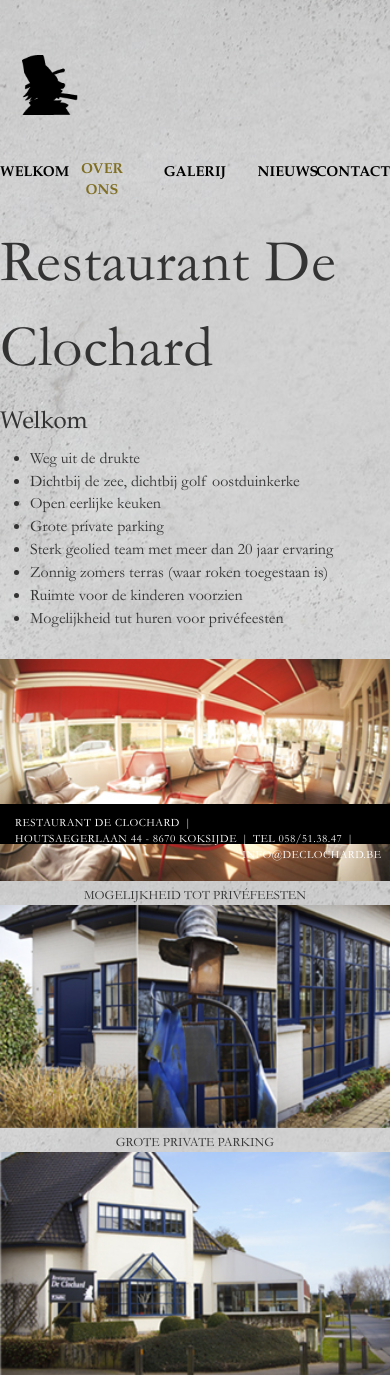
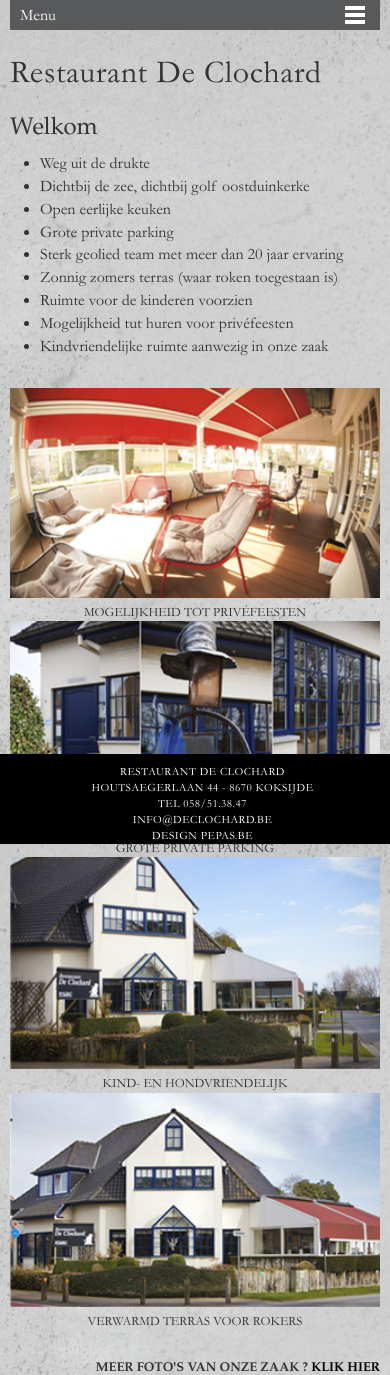
Before and after one commit to bflydesign/De-Clochard, a PHP site: page /over-ons in a window 390 px wide. Shown: the top 1375 px of the page. Run offline with PHP 8.4, Linux system fonts and the light colour scheme; some libraries are stand-ins or nearby versions.

Commit message:
responsive

```diff
--- a/css/master.css
+++ b/css/master.css
@@ -1,6 +1,7 @@
 @import "reset.css";
 @import "navigation.css";
 @import "form.css";
+@import "mediaquery.css";
 
 @font-face {
     font-family: 'Garamond';
@@ -28,9 +29,9 @@
 .font-medium {
     font-size: 1.2em;
 }
-.nopadding {
-    padding: 0 !important;
-    margin: 0 !important;
+div.nopadding {
+    padding: 0;
+    margin: 0;
 }
 .infolist {
     margin-left: 30px;
@@ -98,6 +99,10 @@
     height: 40px;
     background-color: #000000;
 }
+footer div.centered-footer ul {
+    display: block;
+    float: right;
+}
 footer ul {
     position: relative;
     top: 10px;
@@ -114,10 +119,12 @@
 }
 footer ul li:last-child {
     margin-right: 0;
-    text-align: right;
 }
 footer a {
     color: #ffffff;
+}
+footer address {
+    margin: 0;
 }
 article.newsitem span.title {
     font-size: 1.3em;
--- /dev/null
+++ b/css/mediaquery.css
@@ -0,0 +1,81 @@
+@media screen and (max-width: 640px) {
+    .container {
+        margin-left: 10px;
+        margin-right: 10px;
+        margin-top: 0 !important;
+    }
+    .site-title {
+        font-size: 2em !important;
+    }
+    nav {
+        position: relative;
+        top: 0;
+        margin-top: 0;
+        border-bottom: 0;
+    }
+    nav ul {
+        display: none;
+        height: auto;
+    }
+    nav ul li {
+        display: block;
+        padding: 5px 0;
+        background: rgba(255, 255, 255, 0.5);
+        float: none !important;
+        width: 100%;
+        border-left: none !important;
+        text-align: center !important;
+    }
+    nav ul li.toleft {
+        position: relative;
+        left: 0px;
+    }
+    nav ul li.toright {
+        position: relative;
+        left: 0px;
+    }
+    nav a#pull {
+        display: block;
+        color: #ffffff;
+        height: 30px;
+        line-height: 30px;
+        padding-left: 10px;
+        background-color: rgb(88, 89, 91);
+        width: 100%;
+        position: relative;
+    }
+    nav a#pull:after {
+        content:"";
+        background: url('nav-icon.png') no-repeat;
+        width: 30px;
+        height: 30px;
+        display: inline-block;
+        position: absolute;
+        right: 5px;
+        top: 5px;
+    }
+    .page-img {
+        display: none;
+    }
+    #imgGroup {
+        max-width: 100% !important;
+    }
+    .darkbox {
+        width: 100%;
+    }
+    .accent {
+        padding-left: 5px !important;
+        overflow: auto;
+    }
+    footer {
+        height: 90px !important;
+    }
+    footer ul li {
+        display: block;
+        width: 100%;
+        text-align: center;
+    }
+    main {
+        margin-bottom: 90px;
+    }
+}
--- a/css/navigation.css
+++ b/css/navigation.css
@@ -31,3 +31,6 @@
 nav ul li a.active {
     color: #806F23;
 }
+nav a#pull {
+    display: none;
+}
--- a/forms/contact.form.php
+++ b/forms/contact.form.php
@@ -15,8 +15,7 @@
 
     <?php if (!empty($error)) { ?>
         <div class="alert alert-danger">
-            <strong>Er heeft zich een fout voorgedaan bij het versturen van het formulier. Gelieve opnieuw te
-                proberen.</strong><br/>
+            <strong>Er heeft zich een fout voorgedaan bij het versturen van het formulier. Gelieve opnieuw te proberen.</strong><br/>
             <?php foreach ($error as $e) { ?>
                 * <?php print $e; ?>
             <?php } ?>
--- a/js/fbshare.js
+++ b/js/fbshare.js
@@ -20,7 +20,7 @@
         });
     });
 
-    $('a.sharebutton-page').click(function (e) {
+    $('div.fb-share-button').click(function (e) {
         e.preventDefault();
 
         var link = 'http://www.declochard.be';
--- a/models/authentication.class.php
+++ b/models/authentication.class.php
@@ -3,7 +3,7 @@
 {
     public static function login($username, $password)
     {
-        $user = User::byUserName($username);
+        $user = User::selectByUserName($username);
 
         if (!is_null($user)) {
             $userID = $user->getId();
@@ -209,7 +209,7 @@
 
     public static function checkCredentialsByLogin($login, $password_form)
     {
-        $user = User::byUserName($login);
+        $user = User::selectByUserName($login);
         if (!is_null($user)) {
             $password_db = $user->getPassword();
             $salt = $user->getSalt();
--- a/models/user.class.php
+++ b/models/user.class.php
@@ -156,7 +156,7 @@
         $this->email = $row['Email'];
     }
 
-    public static function byUserName($username) {
+    public static function selectByUserName($username) {
         $db = MysqliDb::giveNewDbConnection();
         $db->where('UserName', $username);
         $result = $db->getOne('tblUser', 'ID');
--- a/views/contact.view.php
+++ b/views/contact.view.php
@@ -1,3 +1,4 @@
+<main>
 <div class="row">
     <div class="col-lg-offset-2">
         <span class="site-title">Restaurant De Clochard</span>
@@ -6,3 +7,4 @@
         <?php include 'forms/contact.form.php'; ?>
     </div>
 </div>
+</main>
--- a/views/footer.view.php
+++ b/views/footer.view.php
@@ -1,15 +1,19 @@
-<div id="footer">
-    <ul id="credits">
-        <li><a href="/welkom">atelier vq</a></li>
-        <li>|</li>
-        <li><a href="/contact">ieperse steenweg 33 - 8630 veurne</a></li>
-        <li>|</li>
-        <li><a href="/contact">t. 058 59 42 99</a></li>
-        <li>|</li>
-        <li><a href="mailto:info@ateliervq.be">info@ateliervq.be</a> - <a href="//www.ateliervq.be">www.ateliervq.be</a></li>
-        <li>|</li>
-        <li><a href="https://www.facebook.com/ateliervq" target="_blank">facebook</a></li>
-        <li>|</li>
-        <li><a href="//www.pepaslifecreations.be" target="_blank">design pepas.be</a></li>
-    </ul>
-</div>
+<footer>
+    <div class="container">
+        <div class="row">
+            <div class="col-lg-12 nopadding centered-footer">
+                <ul>
+                    <li><a href="/welkom">restaurant de clochard</a></li>
+                    <li class="hidden-xs">|</li>
+                    <li><address>houtsaegerlaan 44 - 8670 koksijde</address></li>
+                    <li class="hidden-xs">|</li>
+                    <li>tel 058/51.38.47</li>
+                    <li class="hidden-xs">|</li>
+                    <li><a href="mailto:info@declochard.be">info@declochard.be</a></li>
+                    <li class="hidden-xs">|</li>
+                    <li><a href="//www.pepas.be" target="_blank">design pepas.be</a></li>
+                </ul>
+            </div>
+        </div>
+    </div>
+</footer>
--- a/views/gallery.view.php
+++ b/views/gallery.view.php
@@ -1,3 +1,4 @@
+<main>
 <div class="row">
     <div class="col-lg-offset-2">
         <p><span class="site-title">Restaurant De Clochard</span></p>
@@ -42,4 +43,4 @@
         </div>
     </div>
 </div>
-</div>
+</main>
--- a/views/home.view.php
+++ b/views/home.view.php
@@ -1,3 +1,4 @@
+<main>
 <div class="row">
     <div class="col-lg-offset-2">
         <span class="site-title">Restaurant De Clochard</span>
@@ -39,3 +40,4 @@
         </div>
     </div>
 </div>
+</main>
--- a/views/master.master.php
+++ b/views/master.master.php
@@ -3,14 +3,16 @@
 <head lang="en">
     <meta charset="UTF-8">
     <meta name="viewport" content="width=device-width, initial-scale=1">
-    <meta property="og:image" content="http://images/fblogo.jpg">
+    <meta property="og:image" content="http://www.bflydesign.be/img/fbshare.jpg">
     <meta property="og:image:type" content="image/png">
-    <meta property="og:image:width" content="450">
-    <meta property="og:image:height" content="440">
+    <meta property="og:image:width" content="960">
+    <meta property="og:image:height" content="640">
+
+    <meta name="robots" content="nofollow">
     <?php if (isset($title)) { ?>
         <title><?php print $title; ?> | Restaurant De Clochard</title>
     <?php } ?>
-    <link rel="shortcut icon" type="image/png" href="/img/favicon.png"/>
+    <link rel="icon" type="image/png" href="/img/favicon.png"/>
     <link href="/css/bootstrap.min.css" rel="stylesheet"/>
     <link href="/css/font-awesome.min.css" rel="stylesheet"/>
     <?php if (isset($stylesheet)) { ?>
@@ -22,8 +24,7 @@
     <link rel="stylesheet" href="/components/fancybox/source/helpers/jquery.fancybox-thumbs.css?v=1.0.7" type="text/css" media="screen" />
 </head>
 <body>
-<?php include_once('lib/analyticstracking.php'); ?>
-
+<div id="fb-root"></div>
 <script>
     window.fbAsyncInit = function () {
         FB.init({
@@ -45,9 +46,14 @@
     }(document, 'script', 'facebook-jssdk'));
 </script>
 
+<?php include_once('lib/analyticstracking.php'); ?>
+
 <div class="container container-top">
     <div class="row">
         <div class="col-lg-5 hidden-sm hidden-xs img-nowrap">
+            <div class="col-lg-12" id="share">
+                <div class="fb-share-button" data-href="https://www.declochard.be" data-layout="button"></div>
+            </div>
             <img src="/img/<?php print isset($image) ? $image : ''; ?>" alt="restaurant de clochard"/>
             <div class="col-lg-12" id="openingsuren">
                 <h3>OPENINGSUREN</h3>
@@ -83,7 +89,7 @@
         </div>
         <div class="col-lg-7 col-sm-12">
             <div class="row">
-                <div class="col-lg-2 col-md-2">
+                <div class="col-lg-2 col-md-2 hidden-xs">
                     <img src="/img/logo.png" alt="restaurant de clochard" width="70px"/>
                 </div>
                 <div class="col-lg-10 col-md-10 nopadding">
@@ -93,27 +99,8 @@
             <?php include isset($view) ? $view : ''; ?>
         </div>
     </div>
-    <footer>
-        <div class="container">
-            <div class="row">
-                <div class="col-lg-5"></div>
-                <div class="col-lg-7 nopadding">
-                    <ul>
-                        <li><a href="/welkom">restaurant de clochard</a></li>
-                        <li>|</li>
-                        <li><address>houtsaegerlaan 44 - 8670 koksijde</address></li>
-                        <li>|</li>
-                        <li>tel 058/51.38.47</li>
-                        <li>|</li>
-                        <li><a href="mailto:info@declochard.be">info@declochard.be</a></li>
-                    </ul>
-                </div>
-            </div>
-        </div>
-    </footer>
+    <?php include_once('views/footer.view.php'); ?>
 </div>
-
-<div id="fb-root"></div>
 
 <script src="https://ajax.googleapis.com/ajax/libs/jquery/1.11.2/jquery.min.js"></script>
 <script src="//code.jquery.com/ui/1.11.3/jquery-ui.js"></script>
--- a/views/navigation.master.php
+++ b/views/navigation.master.php
@@ -26,4 +26,5 @@
             </a>
         </li>
     </ul>
+    <a href="#" id="pull">Menu</a>
 </nav>
--- a/views/news.view.php
+++ b/views/news.view.php
@@ -1,3 +1,4 @@
+<main>
 <div class="row">
     <div class="col-lg-offset-2">
         <span class="site-title">Restaurant De Clochard</span>
@@ -29,6 +30,9 @@
 
                 <hr class="redline"/>
             <?php } //endforeach
-        } //endif ?>
+        } else { ?>
+            <h2>Er zijn nog geen nieuwsberichten</h2>
+        <?php } //endif ?>
     </div>
 </div>
+</main>
--- a/views/over-ons.view.php
+++ b/views/over-ons.view.php
@@ -1,3 +1,4 @@
+<main>
 <div class="row">
     <div class="col-lg-offset-2">
         <span class="site-title">Restaurant De Clochard</span>
@@ -13,6 +14,7 @@
             <li>Zonnig zomers terras (waar roken toegestaan is)</li>
             <li>Ruimte voor de kinderen voorzien</li>
             <li>Mogelijkheid tut huren voor privéfeesten</li>
+            <li>Kindvriendelijke ruimte aanwezig in onze zaak</li>
         </ul>
 
         <div class="row imgRow">
@@ -38,3 +40,4 @@
         </div>
     </div>
 </div>
+</main>
```
Also changed, not shown: controllers/contact.controller.php (+4 -4 lines), css/nav-icon.png (added), img/fbshare.jpg (added), 1 other file.
